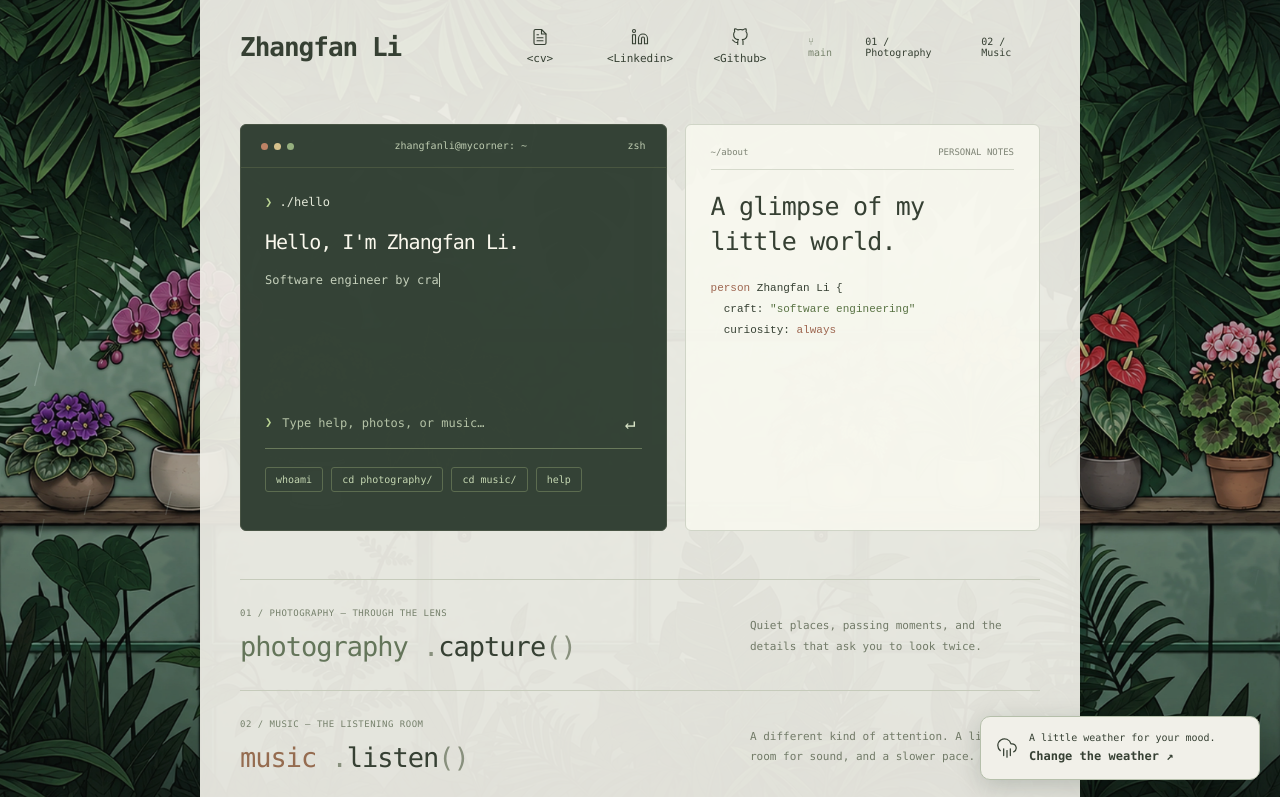
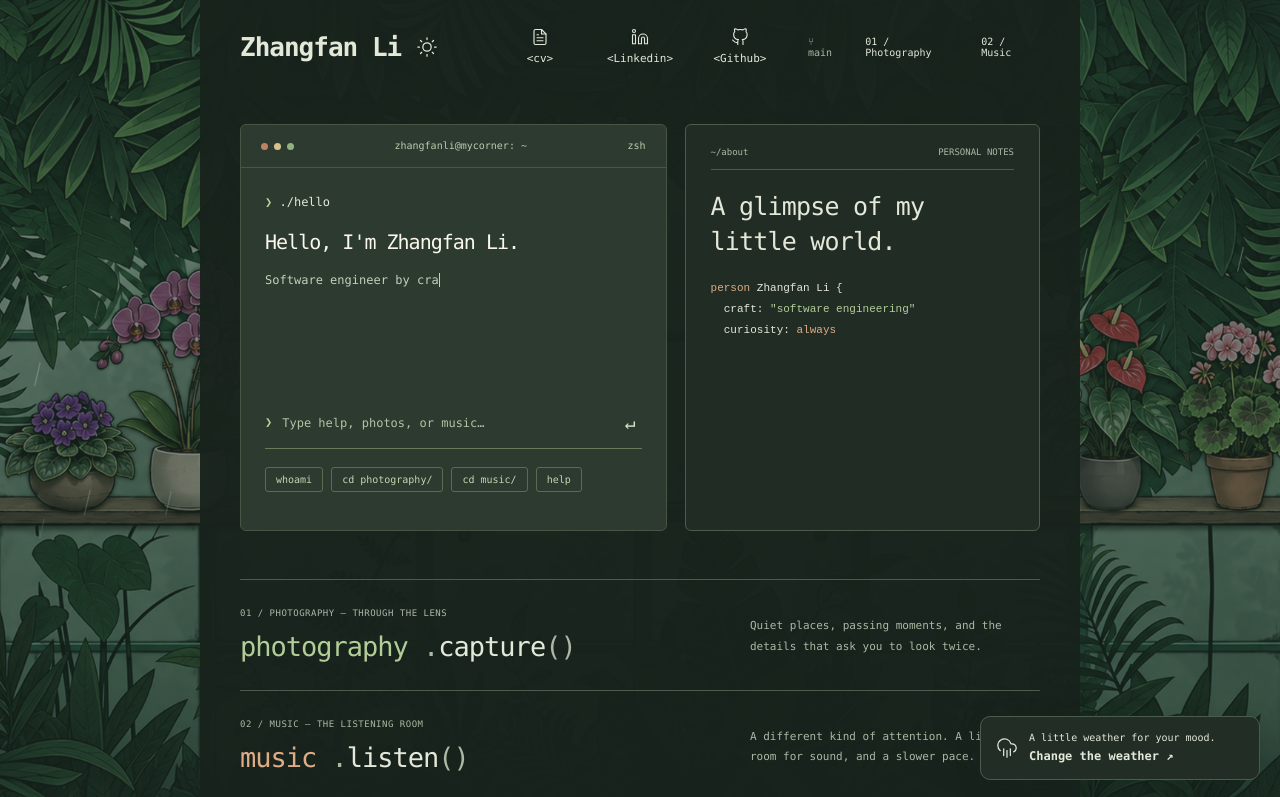
Before and after one commit to ZekkaOwO/zhangfanli, an Astro site: page / in a window 1280 px wide. Shown: the top 797 px of the page. Built offline with nearby package versions, Linux system fonts and the light colour scheme; Astro itself is replaced by a stand-in of ours.

Commit message:
feat: dark mode

```diff
--- a/public/weather.js
+++ b/public/weather.js
@@ -2,6 +2,7 @@
   const canvas = document.querySelector("#weather-canvas"),
     ctx = canvas.getContext("2d");
   const modes = ["sun", "rain", "snow", "fog"];
+  let dark = document.documentElement.dataset.theme === "dark";
   let w = 0,
     h = 0,
     sizeScale = 1,
@@ -95,8 +96,9 @@
         sunY,
         sunRadius,
       );
-      sunlight.addColorStop(0, "rgba(216,172,88,0.2)");
-      sunlight.addColorStop(1, "rgba(216,172,88,0)");
+      const lightColor = dark ? "170,197,232" : "216,172,88";
+      sunlight.addColorStop(0, `rgba(${lightColor},${dark ? 0.16 : 0.2})`);
+      sunlight.addColorStop(1, `rgba(${lightColor},0)`);
       ctx.fillStyle = sunlight;
       ctx.fillRect(0, 0, w, h);
       ctx.save();
@@ -105,8 +107,8 @@
       for (let i = 0; i < 5; i++) {
         const x = i * w * 0.16;
         const grad = ctx.createLinearGradient(x, 0, x + w * 0.18, h);
-        grad.addColorStop(0, "rgba(216,172,88,0.28)");
-        grad.addColorStop(1, "rgba(216,172,88,0)");
+        grad.addColorStop(0, `rgba(${lightColor},${dark ? 0.14 : 0.28})`);
+        grad.addColorStop(1, `rgba(${lightColor},0)`);
         ctx.fillStyle = grad;
         ctx.beginPath();
         ctx.moveTo(x, 0);
@@ -122,7 +124,7 @@
         p.x += Math.sin(time * 0.5 + p.phase) * dt * 7;
         if (p.y < 0) p.y = h;
         ctx.globalAlpha = 0.12 + Math.sin(time + p.phase) * 0.08;
-        ctx.fillStyle = "#b59652";
+        ctx.fillStyle = dark ? "#bacfeb" : "#b59652";
         ctx.beginPath();
         ctx.arc(p.x, p.y, 1 + p.s, 0, Math.PI * 2);
         ctx.fill();
@@ -163,7 +165,16 @@
   const panel = document.querySelector("#weatherPanel");
   const controls = document.querySelector(".weather-control");
   const options = [...document.querySelectorAll("[data-weather-mode]")];
+  const sunButton = options.find((button) => button.dataset.weatherMode === "sun");
+  const sunIcon = sunButton.querySelector("svg").cloneNode(true);
+  const moonIcon = document.querySelector(".theme-moon svg").cloneNode(true);
   function syncWeatherControl() {
+    sunButton.querySelector("[data-weather-label]").textContent = dark
+      ? "Moonlit"
+      : "Sunny";
+    sunButton
+      .querySelector("svg")
+      .replaceWith((dark ? moonIcon : sunIcon).cloneNode(true));
     options.forEach((button) => {
       const selected = button.dataset.weatherMode === mode;
       button.setAttribute("aria-pressed", String(selected));
@@ -216,6 +227,14 @@
     if (!controls.contains(event.relatedTarget)) closePanel();
   });
   document.body.dataset.weather = mode;
+  new MutationObserver(() => {
+    dark = document.documentElement.dataset.theme === "dark";
+    syncWeatherControl();
+    draw(0);
+  }).observe(document.documentElement, {
+    attributes: true,
+    attributeFilter: ["data-theme"],
+  });
   syncWeatherControl();
   resize();
   sync();
--- a/src/pages/index.astro
+++ b/src/pages/index.astro
@@ -1,6 +1,7 @@
 ---
 import "../styles/global.css";
 import "../styles/weather.css";
+import "../styles/theme.css";
 import feather from "feather-icons";
 const iconAttributes = {
   width: 20,
@@ -24,6 +25,19 @@ const linkedInUrl = "https://www.linkedin.com/in/zhangfanli/";
       content="Zhangfan Li's personal studio: software engineering, photography, and music."
     />
     <meta name="theme-color" content="#efede5" />
+    <script is:inline>
+      const hour = new Date().getHours();
+      const automaticTheme = hour >= 7 && hour < 19 ? "light" : "dark";
+      document.documentElement.dataset.theme = automaticTheme;
+      document.documentElement.dataset.themeSource = "auto";
+      try {
+        const savedTheme = localStorage.getItem("studio-theme");
+        if (savedTheme === "dark" || savedTheme === "light") {
+          document.documentElement.dataset.theme = savedTheme;
+          document.documentElement.dataset.themeSource = "manual";
+        }
+      } catch {}
+    </script>
     <meta property="og:title" content="Zhangfan Li" />
     <meta
       property="og:description"
@@ -48,9 +62,26 @@ const linkedInUrl = "https://www.linkedin.com/in/zhangfanli/";
     </div>
     <header>
       <div class="brand-group">
-        <a class="brand" href="#">
-          Zhangfan Li
-        </a>
+        <div class="brand-name">
+          <a class="brand" href="#">
+            Zhangfan Li
+          </a>
+          <button
+            id="themeToggle"
+            class="theme-toggle"
+            type="button"
+            aria-label="Dark mode"
+            aria-pressed="false"
+            title="Toggle dark mode"
+          >
+            <span class="theme-moon">
+              <Fragment set:html={feather.icons["moon"].toSvg(iconAttributes)} />
+            </span>
+            <span class="theme-sun">
+              <Fragment set:html={feather.icons["sun"].toSvg(iconAttributes)} />
+            </span>
+          </button>
+        </div>
         <div class="brand-actions">
           <button
             class="cv-trigger"
@@ -307,7 +338,7 @@ const linkedInUrl = "https://www.linkedin.com/in/zhangfanli/";
           ].map(({ mode, label, icon }) => (
             <button type="button" data-weather-mode={mode} aria-pressed="false">
               <Fragment set:html={feather.icons[icon].toSvg(iconAttributes)} />
-              <span>{label}</span>
+              <span data-weather-label>{label}</span>
               <span class="weather-selected" aria-hidden="true">
                 ✓
               </span>
@@ -339,5 +370,42 @@ const linkedInUrl = "https://www.linkedin.com/in/zhangfanli/";
       type="module"
       src={`${import.meta.env.BASE_URL.replace(/\/$/, "")}/studio.js`}
     ></script>
+    <script>
+      const toggle = document.querySelector<HTMLButtonElement>("#themeToggle");
+      const syncTheme = () => {
+        const dark = document.documentElement.dataset.theme === "dark";
+        toggle?.setAttribute("aria-pressed", String(dark));
+        toggle?.setAttribute(
+          "title",
+          dark ? "Switch to light mode" : "Switch to dark mode",
+        );
+        document
+          .querySelector('meta[name="theme-color"]')
+          ?.setAttribute("content", dark ? "#18231d" : "#efede5");
+      };
+      toggle?.addEventListener("click", () => {
+        const theme =
+          document.documentElement.dataset.theme === "dark" ? "light" : "dark";
+        document.documentElement.dataset.theme = theme;
+        document.documentElement.dataset.themeSource = "manual";
+        try {
+          localStorage.setItem("studio-theme", theme);
+        } catch {}
+        syncTheme();
+      });
+      const updateAutomaticTheme = () => {
+        if (document.documentElement.dataset.themeSource !== "auto") return;
+        const hour = new Date().getHours();
+        document.documentElement.dataset.theme =
+          hour >= 7 && hour < 19 ? "light" : "dark";
+        syncTheme();
+      };
+      setInterval(updateAutomaticTheme, 60_000);
+      document.addEventListener("visibilitychange", () => {
+        if (!document.hidden) updateAutomaticTheme();
+      });
+      updateAutomaticTheme();
+      syncTheme();
+    </script>
   </body>
 </html>
--- /dev/null
+++ b/src/styles/theme.css
@@ -0,0 +1,167 @@
+/* Theme surfaces retain the studio's botanical and warm music palette. */
+:root {
+  color-scheme: light;
+  --theme-paper: #f1f0e9ed;
+  --theme-card: #faf9f0d9;
+  --theme-text: #364033;
+  --theme-muted: #727b68;
+  --theme-border: #c6cbbb;
+  --theme-hover: #e0e3d7;
+  --theme-panel: #f1f0e9;
+  --theme-music: #e7e0d3;
+  --theme-warm-text: #786d5e;
+  --theme-warm-border: #c7baa5;
+}
+:root[data-theme="dark"] {
+  color-scheme: dark;
+  --theme-paper: #18231df5;
+  --theme-card: #222e25ed;
+  --theme-text: #e3e8d8;
+  --theme-muted: #acb8a4;
+  --theme-border: #4c5c4c;
+  --theme-hover: #344536;
+  --theme-panel: #222e25;
+  --theme-music: #302b24;
+  --theme-warm-text: #c9baa5;
+  --theme-warm-border: #6a5b48;
+}
+.brand-name {
+  grid-area: name;
+  justify-self: start;
+  display: flex;
+  align-items: center;
+  gap: 8px;
+}
+.theme-toggle {
+  display: grid;
+  place-items: center;
+  flex-shrink: 0;
+  width: 36px;
+  height: 36px;
+  padding: 0;
+  border: 0;
+  border-radius: 6px;
+  background: transparent;
+  color: var(--theme-text);
+}
+.theme-toggle svg {
+  display: block;
+  width: 20px;
+  height: 20px;
+}
+.theme-toggle:hover {
+  background: var(--theme-hover);
+}
+.theme-sun,
+[data-theme="dark"] .theme-moon {
+  display: none;
+}
+[data-theme="dark"] .theme-sun {
+  display: block;
+}
+body {
+  color: var(--theme-text);
+}
+header,
+main,
+footer {
+  background: var(--theme-paper);
+}
+.codeintro {
+  background: var(--theme-card);
+}
+.weather-control,
+.cv-dialog {
+  color: var(--theme-text);
+}
+.weather-trigger,
+.weather-panel,
+.cv-dialog {
+  background: var(--theme-panel);
+}
+.listening {
+  background: var(--theme-music);
+}
+[data-theme="dark"] .codeintro,
+[data-theme="dark"] .file,
+[data-theme="dark"] .sectiontop,
+[data-theme="dark"] .closing,
+[data-theme="dark"] .cv-dialog-header,
+[data-theme="dark"] .weather-trigger,
+[data-theme="dark"] .weather-panel,
+[data-theme="dark"] .weather-options button {
+  border-color: var(--theme-border);
+}
+[data-theme="dark"] .sectiontop .codeheading {
+  color: var(--theme-text);
+}
+[data-theme="dark"]
+  :is(
+    .branch,
+    .eyebrow,
+    .file,
+    .comment,
+    .sectiontop p,
+    footer,
+    .codeheading .punctuation
+  ) {
+  color: var(--theme-muted);
+}
+[data-theme="dark"] :is(.string, .codeheading .namespace) {
+  color: #b2ce98;
+}
+[data-theme="dark"] :is(.keyword, .musicsection .codeheading .namespace) {
+  color: #dfac86;
+}
+[data-theme="dark"]
+  :is(.listening p, .deckcaption, .playrow span, .volume-control, .moods button, .play) {
+  color: var(--theme-warm-text);
+}
+[data-theme="dark"] :is(.listening, .deck, .moods, .moods button, .play) {
+  border-color: var(--theme-warm-border);
+}
+[data-theme="dark"] .moods button[aria-pressed="true"] {
+  background: #80543b;
+  color: #fff3df;
+  border-color: #c99772;
+}
+[data-theme="dark"]
+  :is(
+    .cv-trigger:hover,
+    .linkedin-link[href]:hover,
+    .github-link:hover,
+    .cv-close:hover,
+    .weather-trigger:hover,
+    .weather-panel-heading button:hover,
+    .weather-options button[aria-pressed="false"]:hover
+  ) {
+  background: var(--theme-hover);
+}
+[data-theme="dark"] .weather-options button[aria-pressed="true"] {
+  background: #3f5843;
+  border-color: #9bb88b;
+}
+[data-theme="dark"] .botanical-backdrop {
+  opacity: 0.6;
+}
+[data-theme="dark"] .skip-link {
+  background: var(--theme-panel);
+  color: var(--theme-text);
+}
+[data-theme="dark"] :focus-visible {
+  outline-color: #e3b17e;
+}
+[data-theme="dark"] .weather-control button:focus-visible {
+  outline-color: #e3b17e;
+}
+[data-theme="dark"] body[data-weather="sun"] .botanical-backdrop {
+  filter: brightness(0.7) saturate(0.62) hue-rotate(12deg);
+}
+[data-theme="dark"] body[data-weather="sun"] .sky-tint {
+  background: radial-gradient(ellipse at 15% 12%, #aac5e833, transparent 66%);
+}
+@media (max-width: 480px) {
+  .brand-name {
+    justify-self: center;
+  }
+}
```
